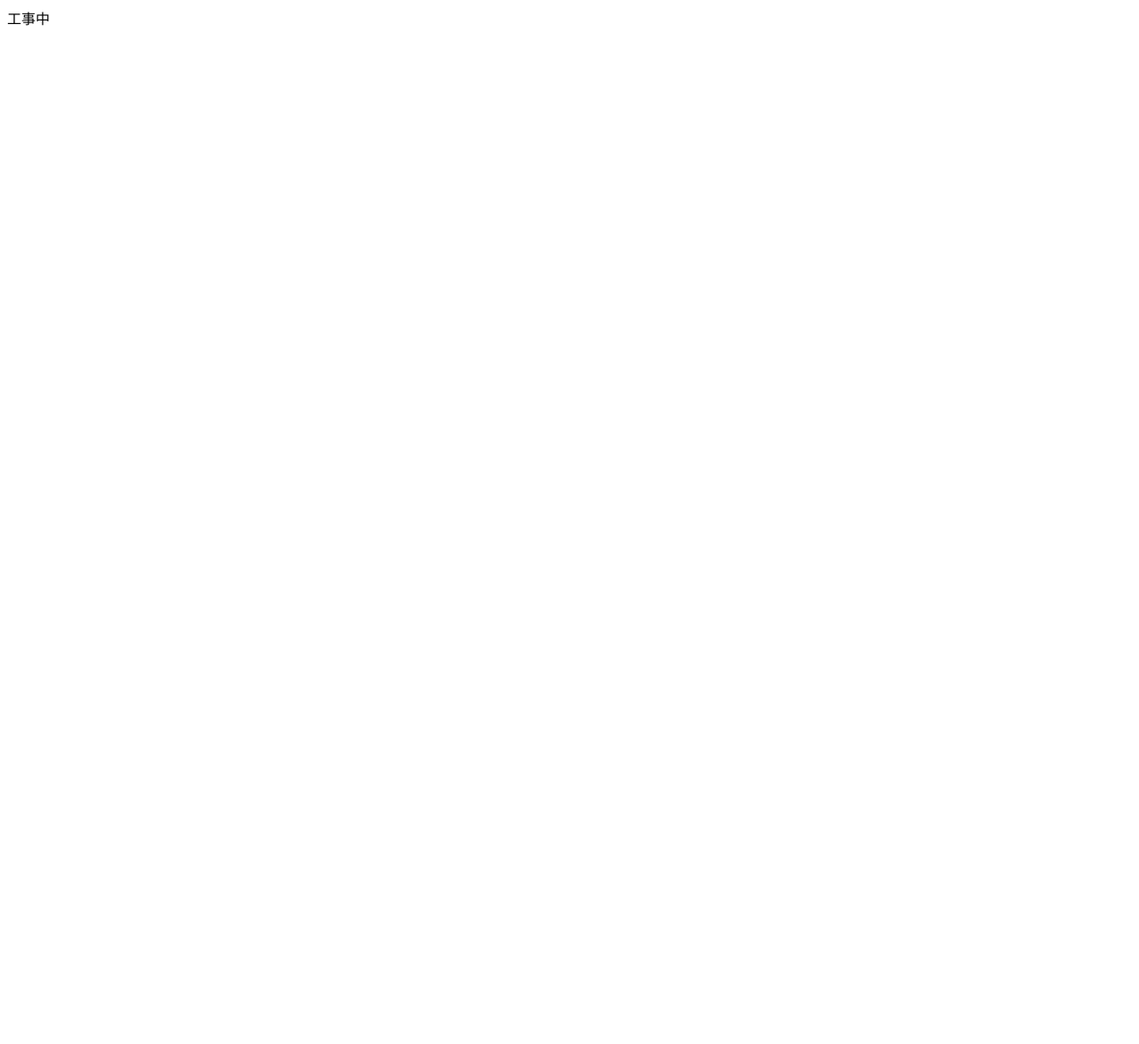
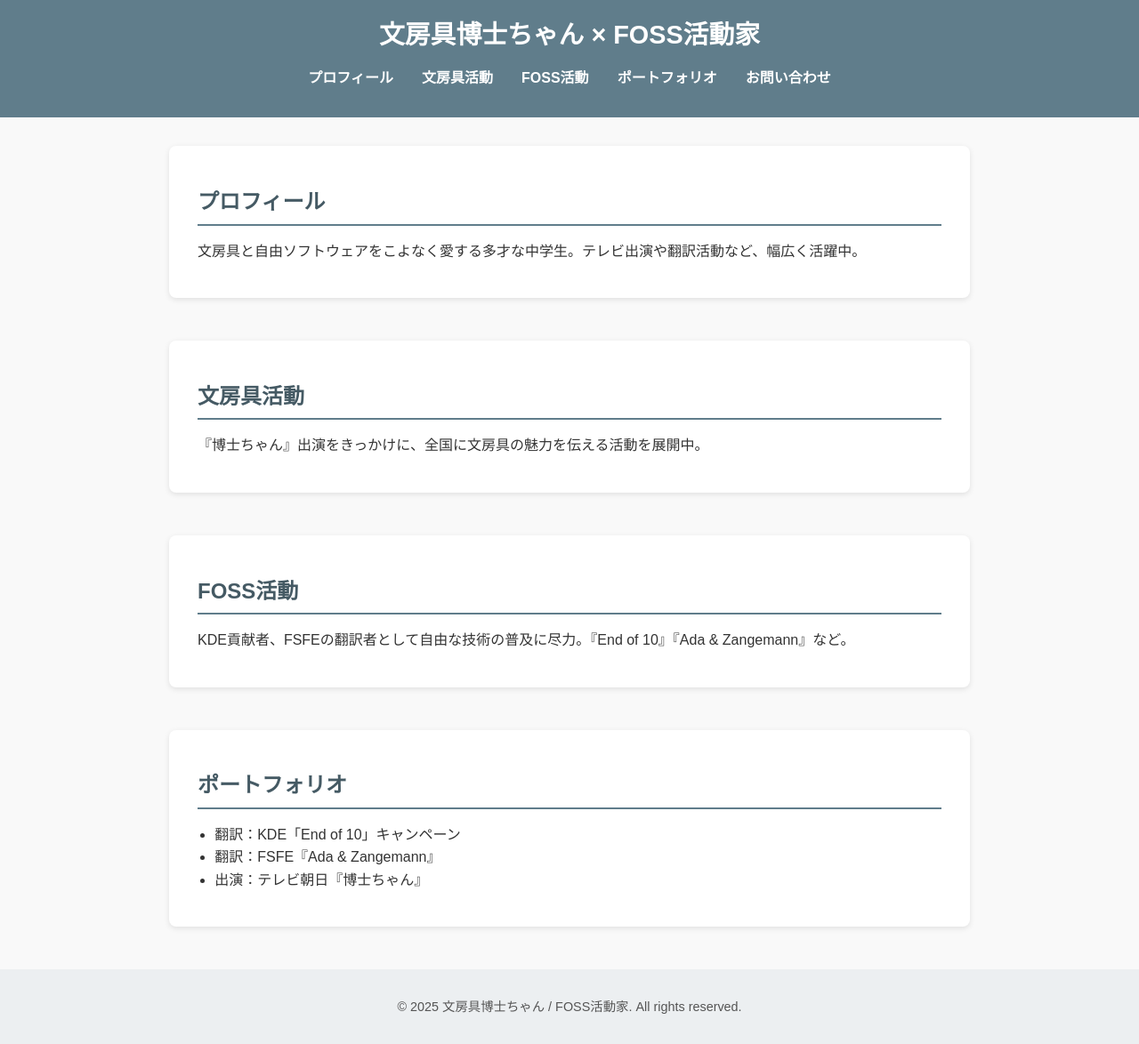
Before and after one commit to hajimekugimiya/hajime-s-site, a plain HTML site: page index.html in a window 1280 px wide. Shown: the whole page at 89% size. Before the commit the page ends 800 px from the top, so only its background shows below. Drawn offline with Linux system fonts and the light colour scheme.

Commit message:
Add files via upload

```diff
--- a/index.html
+++ b/index.html
@@ -1,7 +1,55 @@
-<html>
-  <head>
-  </head>
-  <body>
-    <p>工事中</p>
-  </body>
+<!DOCTYPE html>
+<html lang="ja">
+<head>
+  <meta charset="UTF-8" />
+  <meta name="viewport" content="width=device-width, initial-scale=1.0" />
+  <title>文房具博士ちゃん × FOSS活動家</title>
+  <link rel="stylesheet" href="styles.css" />
+</head>
+<body>
+  <header>
+    <h1>文房具博士ちゃん × FOSS活動家</h1>
+    <nav>
+      <ul>
+        <li><a href="#about">プロフィール</a></li>
+        <li><a href="#stationery">文房具活動</a></li>
+        <li><a href="#foss">FOSS活動</a></li>
+        <li><a href="#portfolio">ポートフォリオ</a></li>
+        <li><a href="#contact">お問い合わせ</a></li>
+      </ul>
+    </nav>
+  </header>
+
+  <main>
+    <section id="about">
+      <h2>プロフィール</h2>
+      <p>文房具と自由ソフトウェアをこよなく愛する多才な中学生。テレビ出演や翻訳活動など、幅広く活躍中。</p>
+    </section>
+
+    <section id="stationery">
+      <h2>文房具活動</h2>
+      <p>『博士ちゃん』出演をきっかけに、全国に文房具の魅力を伝える活動を展開中。</p>
+    </section>
+
+    <section id="foss">
+      <h2>FOSS活動</h2>
+      <p>KDE貢献者、FSFEの翻訳者として自由な技術の普及に尽力。『End of 10』『Ada & Zangemann』など。</p>
+    </section>
+
+    <section id="portfolio">
+      <h2>ポートフォリオ</h2>
+      <ul>
+        <li>翻訳：KDE「End of 10」キャンペーン</li>
+        <li>翻訳：FSFE『Ada & Zangemann』</li>
+        <li>出演：テレビ朝日『博士ちゃん』</li>
+      </ul>
+    </section>
+  </main>
+
+  <footer>
+    <p>&copy; 2025 文房具博士ちゃん / FOSS活動家. All rights reserved.</p>
+  </footer>
+
+  <script src="script.js"></script>
+</body>
 </html>
--- /dev/null
+++ b/styles.css
@@ -0,0 +1,136 @@
+/* styles.css */
+body {
+  font-family: 'Yu Gothic', 'Hiragino Kaku Gothic Pro', Meiryo, sans-serif;
+  background: #f9f9f9;
+  color: #333;
+  margin: 0;
+  padding: 0;
+  line-height: 1.6;
+}
+
+header {
+  background-color: #607d8b; /* シックなブルーグレー */
+  color: white;
+  padding: 1rem 2rem;
+  text-align: center;
+}
+
+header h1 {
+  margin: 0;
+  font-weight: 700;
+  font-size: 1.8rem;
+}
+
+nav ul {
+  list-style: none;
+  padding: 0;
+  margin-top: 0.8rem;
+  display: flex;
+  justify-content: center;
+  gap: 2rem;
+}
+
+nav a {
+  color: white;
+  text-decoration: none;
+  font-weight: 600;
+  transition: color 0.3s ease;
+}
+
+nav a:hover,
+nav a:focus {
+  color: #ffc107; /* アクセントの黄色 */
+  outline: none;
+}
+
+main {
+  max-width: 900px;
+  margin: 2rem auto;
+  padding: 0 1rem;
+}
+
+section {
+  margin-bottom: 3rem;
+  background: white;
+  padding: 1.5rem 2rem;
+  border-radius: 8px;
+  box-shadow: 0 2px 6px rgb(0 0 0 / 0.1);
+}
+
+h2 {
+  border-bottom: 2px solid #607d8b;
+  padding-bottom: 0.3rem;
+  margin-bottom: 1rem;
+  color: #455a64;
+}
+
+ul {
+  padding-left: 1.2rem;
+}
+
+form label {
+  display: block;
+  margin-top: 1rem;
+  font-weight: 600;
+}
+
+input[type="text"],
+input[type="email"],
+textarea {
+  width: 100%;
+  padding: 0.5rem;
+  margin-top: 0.3rem;
+  border: 1px solid #ccc;
+  border-radius: 4px;
+  font-size: 1rem;
+  font-family: inherit;
+  box-sizing: border-box;
+  transition: border-color 0.3s ease;
+}
+
+input[type="text"]:focus,
+input[type="email"]:focus,
+textarea:focus {
+  border-color: #607d8b;
+  outline: none;
+}
+
+textarea {
+  min-height: 100px;
+  resize: vertical;
+}
+
+button[type="submit"] {
+  margin-top: 1.5rem;
+  background-color: #607d8b;
+  color: white;
+  border: none;
+  padding: 0.7rem 1.5rem;
+  border-radius: 4px;
+  cursor: pointer;
+  font-weight: 700;
+  transition: background-color 0.3s ease;
+}
+
+button[type="submit"]:hover,
+button[type="submit"]:focus {
+  background-color: #455a64;
+  outline: none;
+}
+
+footer {
+  text-align: center;
+  padding: 1rem 0;
+  background: #eceff1;
+  color: #555;
+  font-size: 0.9rem;
+  margin-top: 3rem;
+}
+
+/* レスポンシブ */
+@media (max-width: 600px) {
+  nav ul {
+    flex-direction: column;
+    gap: 1rem;
+  }
+}
```
